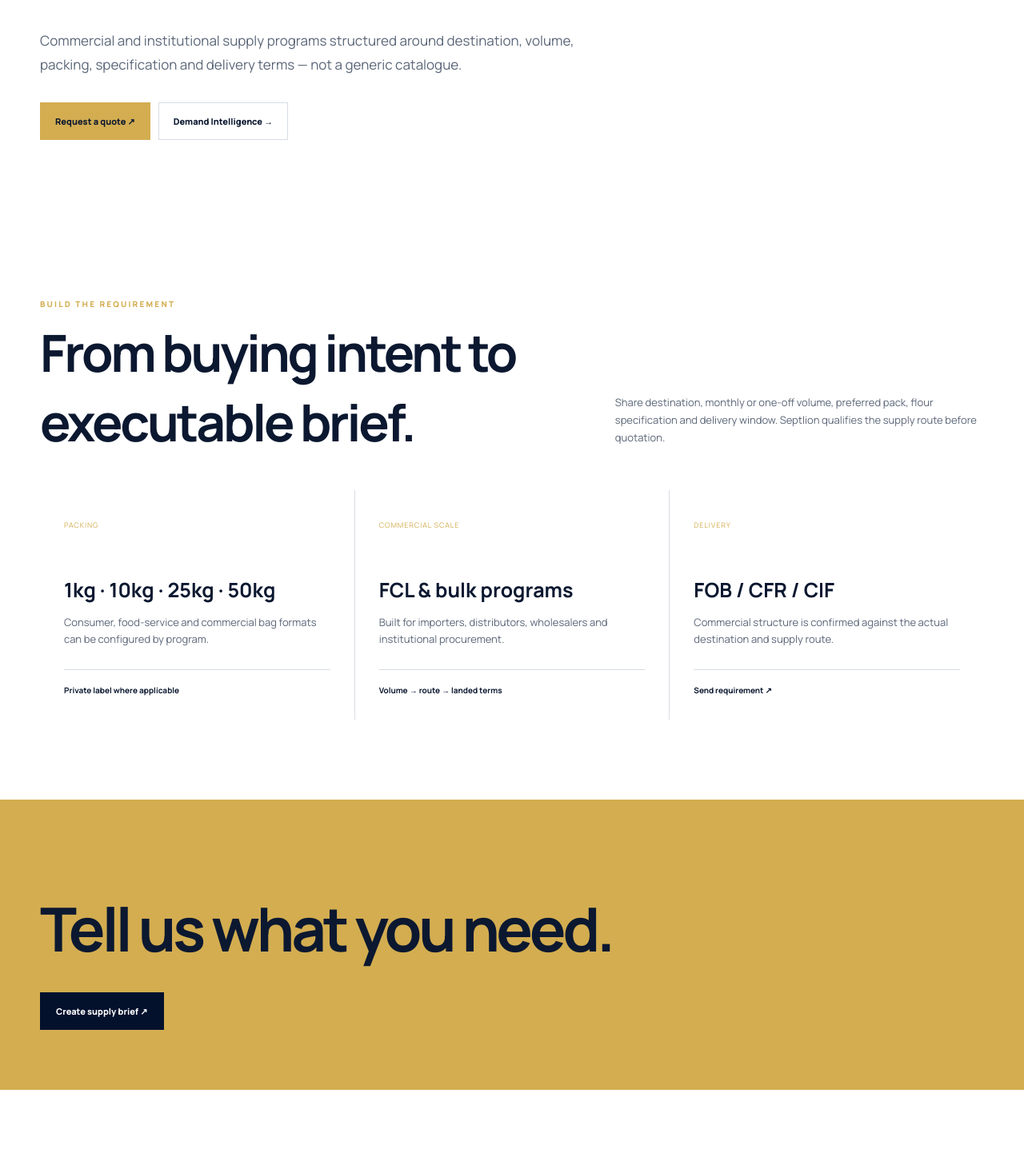
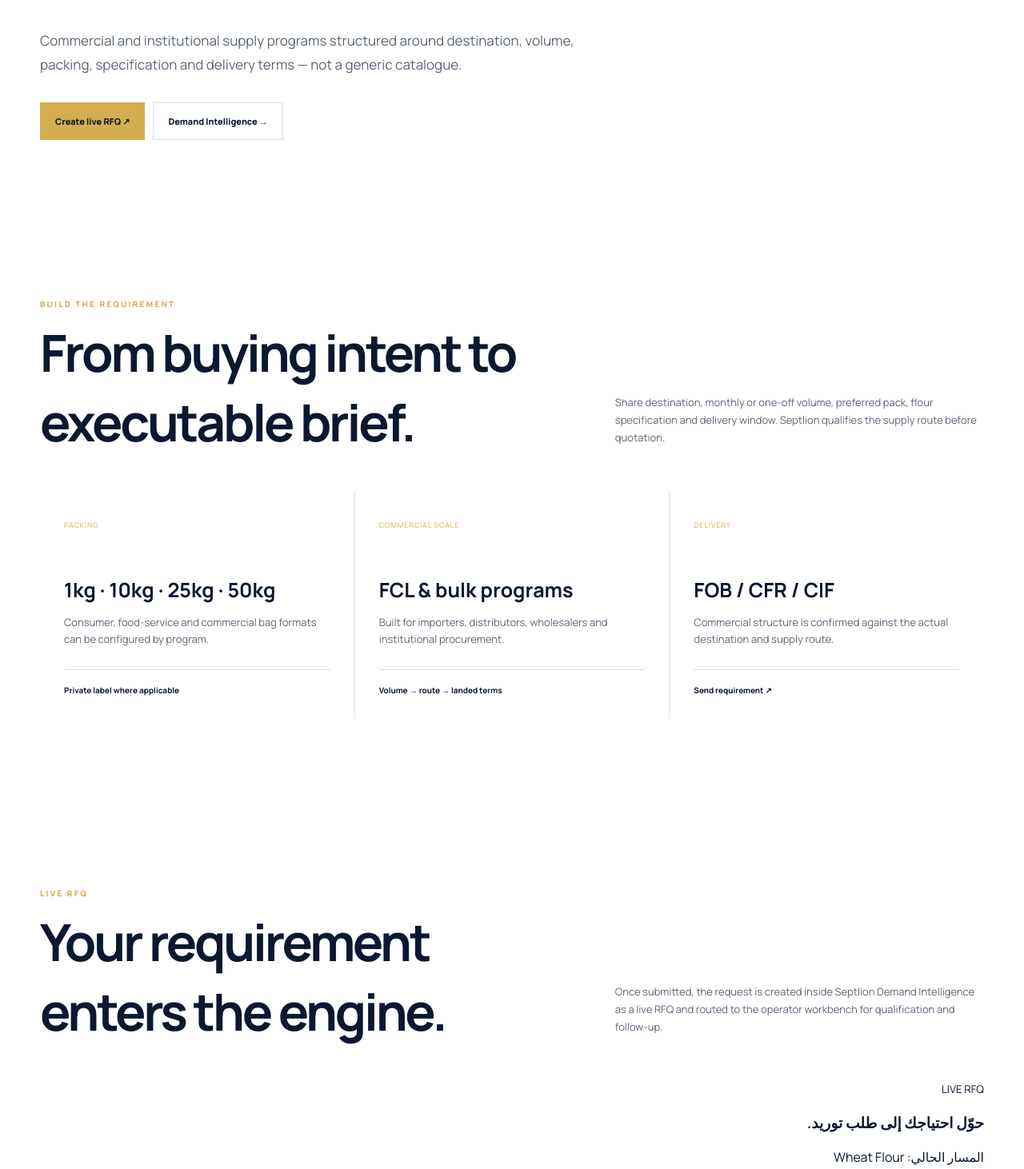
Before and after one commit to moaztepia-tech/Septlion-, a Next.js app in the folder apps/web/: page /intent/wheat-flour in a window 1280 px wide. Shown: the part 508-1970 px from the top of the page at 80% size. Before the commit the page ends 1871 px from the top, so only its background shows below. Built offline with nearby package versions, Linux system fonts and the light colour scheme.

Commit message:
feat: connect wheat flour intent page to live RFQ pipeline

```diff
--- a/apps/web/app/intent/wheat-flour/page.tsx
+++ b/apps/web/app/intent/wheat-flour/page.tsx
@@ -1,9 +1,45 @@
 import Link from 'next/link';
-export const metadata={title:'Wheat Flour Supply | Septlion Supply',description:'Commercial wheat flour supply programs for importers, distributors and institutional buyers. Request packing, volume and destination-specific supply.'};
+import RfqForm from '../RfqForm';
+
+export const metadata={
+ title:'Wheat Flour Supply | Septlion Supply',
+ description:'Commercial wheat flour supply programs for importers, distributors and institutional buyers. Request packing, volume and destination-specific supply.'
+};
+
 export default function WheatFlourIntent(){
- return <main className="di"><header className="di-nav shell"><Link href="/" className="brand"><img src="/brand/septlion-primary-navy.png" alt="Septlion"/></Link><span>WHEAT FLOUR · COMMERCIAL SUPPLY</span></header>
- <section className="di-hero shell"><p className="kicker">DEMAND-LED SUPPLY</p><h1>Wheat flour,<br/><em>configured for your market.</em></h1><p>Commercial and institutional supply programs structured around destination, volume, packing, specification and delivery terms — not a generic catalogue.</p><div className="di-actions"><Link href="/#contact">Request a quote ↗</Link><Link href="/demand-intelligence">Demand Intelligence →</Link></div></section>
- <section className="di-section shell"><div className="di-head"><div><p className="kicker">BUILD THE REQUIREMENT</p><h2>From buying intent to executable brief.</h2></div><p>Share destination, monthly or one-off volume, preferred pack, flour specification and delivery window. Septlion qualifies the supply route before quotation.</p></div>
- <div className="di-cards"><article><small>PACKING</small><h3>1kg · 10kg · 25kg · 50kg</h3><p>Consumer, food-service and commercial bag formats can be configured by program.</p><b>Private label where applicable</b></article><article><small>COMMERCIAL SCALE</small><h3>FCL & bulk programs</h3><p>Built for importers, distributors, wholesalers and institutional procurement.</p><b>Volume → route → landed terms</b></article><article><small>DELIVERY</small><h3>FOB / CFR / CIF</h3><p>Commercial structure is confirmed against the actual destination and supply route.</p><Link href="/#contact"><b>Send requirement ↗</b></Link></article></div></section>
- <section className="di-close"><div className="shell"><p className="kicker">RFQ</p><h2>Tell us what you need.</h2><Link href="/#contact">Create supply brief ↗</Link></div></section></main>
+ return <main className="di">
+  <header className="di-nav shell">
+   <Link href="/" className="brand"><img src="/brand/septlion-primary-navy.png" alt="Septlion"/></Link>
+   <span>WHEAT FLOUR · COMMERCIAL SUPPLY</span>
+  </header>
+
+  <section className="di-hero shell">
+   <p className="kicker">DEMAND-LED SUPPLY</p>
+   <h1>Wheat flour,<br/><em>configured for your market.</em></h1>
+   <p>Commercial and institutional supply programs structured around destination, volume, packing, specification and delivery terms — not a generic catalogue.</p>
+   <div className="di-actions"><a href="#live-rfq">Create live RFQ ↗</a><Link href="/demand-intelligence">Demand Intelligence →</Link></div>
+  </section>
+
+  <section className="di-section shell">
+   <div className="di-head">
+    <div><p className="kicker">BUILD THE REQUIREMENT</p><h2>From buying intent to executable brief.</h2></div>
+    <p>Share destination, monthly or one-off volume, preferred pack, flour specification and delivery window. Septlion qualifies the supply route before quotation.</p>
+   </div>
+   <div className="di-cards">
+    <article><small>PACKING</small><h3>1kg · 10kg · 25kg · 50kg</h3><p>Consumer, food-service and commercial bag formats can be configured by program.</p><b>Private label where applicable</b></article>
+    <article><small>COMMERCIAL SCALE</small><h3>FCL & bulk programs</h3><p>Built for importers, distributors, wholesalers and institutional procurement.</p><b>Volume → route → landed terms</b></article>
+    <article><small>DELIVERY</small><h3>FOB / CFR / CIF</h3><p>Commercial structure is confirmed against the actual destination and supply route.</p><a href="#live-rfq"><b>Send requirement ↗</b></a></article>
+   </div>
+  </section>
+
+  <section className="di-section ir-section" id="live-rfq">
+   <div className="shell">
+    <div className="di-head">
+     <div><p className="kicker">LIVE RFQ</p><h2>Your requirement enters the engine.</h2></div>
+     <p>Once submitted, the request is created inside Septlion Demand Intelligence as a live RFQ and routed to the operator workbench for qualification and follow-up.</p>
+    </div>
+    <RfqForm intentSlug="wheat-flour" product="Wheat Flour"/>
+   </div>
+  </section>
+ </main>
 }
```
